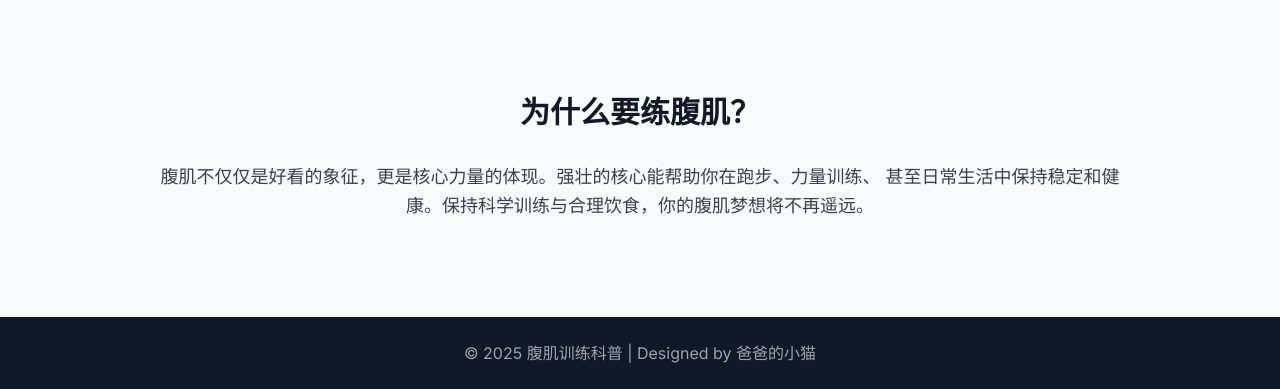
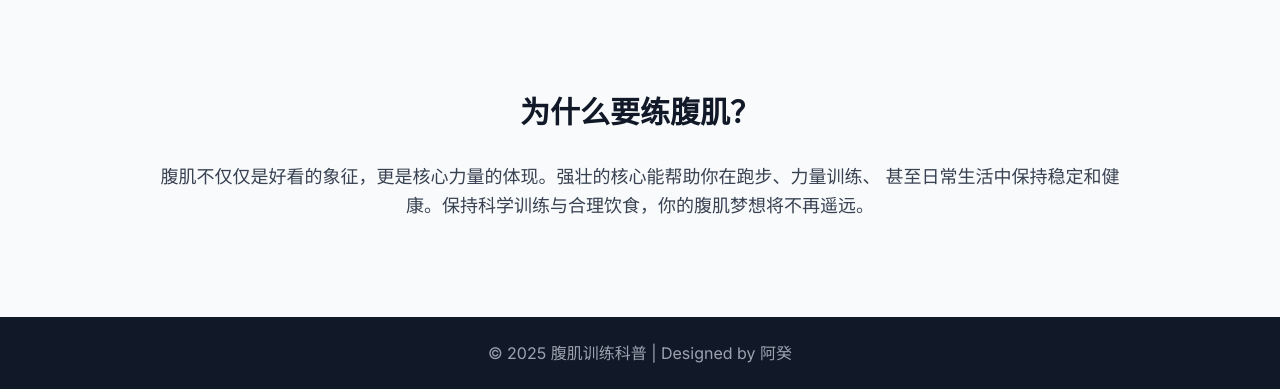
Before and after one commit to jue-hub/abs-website, a plain HTML site: page index.html in a window 1280 px wide. Shown: the part 802-1191 px from the top of the page. Drawn offline with nearby package versions, Linux system fonts and the light colour scheme.

Commit message:
Update index.html

```diff
--- a/index.html
+++ b/index.html
@@ -77,7 +77,7 @@
     </section>
 
     <footer class="bg-gray-900 text-gray-400 py-6 text-center">
-      <p>© 2025 腹肌训练科普 | Designed by 爸爸的小猫</p>
+      <p>© 2025 腹肌训练科普 | Designed by 阿癸</p>
     </footer>
   </body>
 </html>
```
